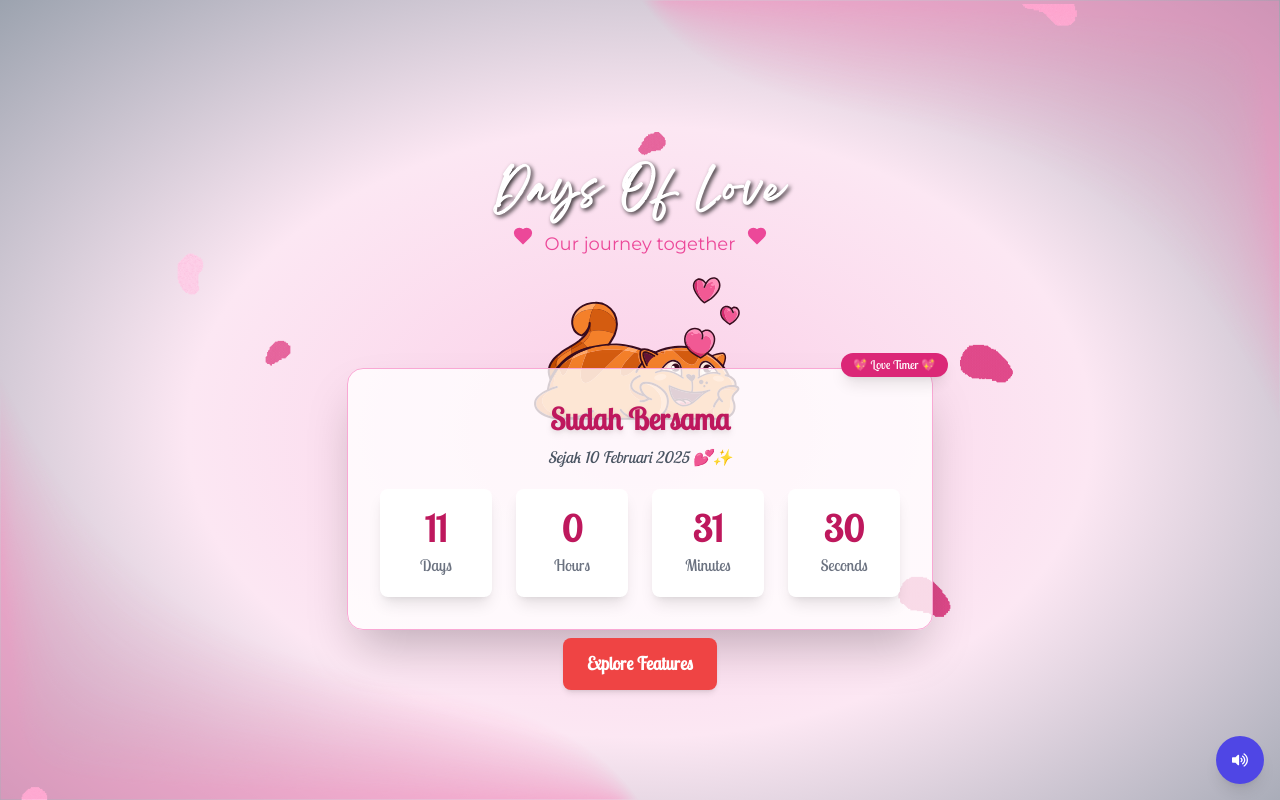
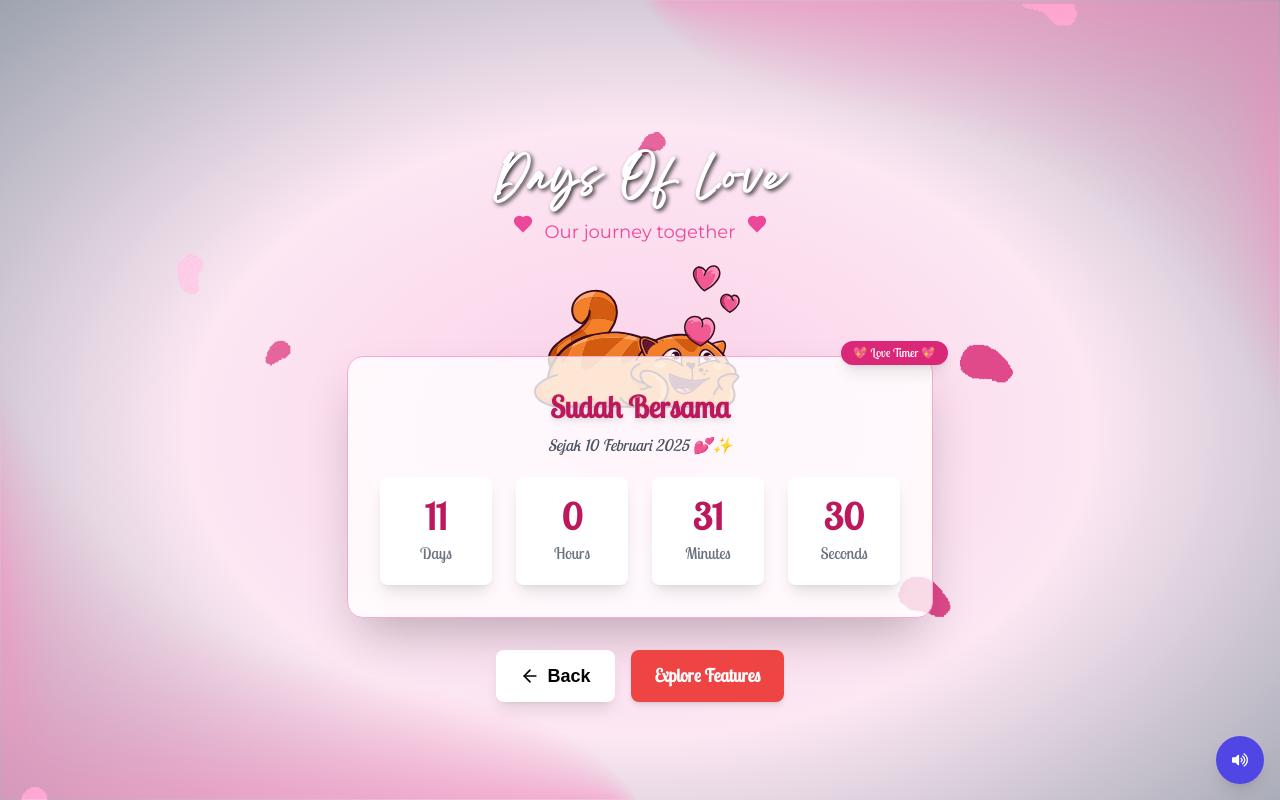
Before and after one commit to giraldi07/valentine-day-react, a React (Vite) app: page /days-of-love in a window 1280 px wide. Built offline with nearby package versions, Linux system fonts and the light colour scheme.

Commit message:
slicing code final

```diff
--- a/src/pages/DaysOfLove.tsx
+++ b/src/pages/DaysOfLove.tsx
@@ -2,7 +2,7 @@ import React, { useState, useEffect } from 'react';
 import { useLocation, useNavigate } from 'react-router-dom';
 import { AnimatePresence, motion } from 'framer-motion';
 import Lottie from 'lottie-react';
-import { Heart } from 'lucide-react';
+import { ArrowLeft, Heart } from 'lucide-react';
 import BgAnimImage2 from '../assets/images/gif/flower.gif';
 import catAnimation from '../assets/lottie-animations/cat.json';
 import FrameSlide from '../components/new-comp/FrameSlide';
@@ -148,21 +148,43 @@ const DaysOfLove: React.FC = () => {
               )}
             </AnimatePresence>
 
+            <div className="flex flex-col sm:flex-row items-center justify-center gap-4 mt-6">
+              {/* Tombol Back */}
+              <motion.button
+                whileHover={{ scale: 1.1, rotate: -3 }}
+                whileTap={{ scale: 0.9 }}
+                onClick={() => {
+                  playClickSound();
+                  setShowCard(false);
+                  setTimeout(() => {
+                    navigate(-1);
+                  }, 800);
+                }}
+                className="px-4 sm:px-6 py-2 sm:py-3 flex items-center gap-2 bg-white text-black font-medium sm:font-semibold text-base sm:text-lg rounded-lg shadow-lg hover:bg-gray-200 transition-all duration-300 w-fit z-40"
+                style={{ fontFamily: 'Poppins, sans-serif' }}
+              >
+                <ArrowLeft size={20} />
+                Back
+              </motion.button>
+
+              {/* Tombol Explore Features */}
               <motion.button
                 whileHover={{ scale: 1.05 }}
                 whileTap={{ scale: 0.95 }}
                 onClick={() => {
                   playClickSound();
-                setShowCard(false); // Sembunyikan kartu terlebih dahulu
+                  setShowCard(false);
                   setTimeout(() => {
-                  navigate('/features', { state: { date: startDate } }); // Pindah halaman setelah animasi selesai
-                }, 1000); // Sesuaikan dengan durasi animasi exit
+                    navigate('/features', { state: { date: startDate } });
+                  }, 1000);
                 }}
                 className="px-4 sm:px-6 py-2 sm:py-3 bg-red-500 text-white font-medium sm:font-semibold text-base sm:text-lg rounded-lg shadow-md hover:bg-orange-700 transition-all duration-300 w-fit z-40"
                 style={{ fontFamily: 'Lobster Two, cursive' }}
               >
                 Explore Features
               </motion.button>
+            </div>
+
 
           </div>
         </motion.div>
--- a/src/pages/Features.tsx
+++ b/src/pages/Features.tsx
@@ -10,6 +10,7 @@ import Frame2Left from '../assets/images/frame2-left.svg'; // Import frame kiri
 import Frame2Right from '../assets/images/frame2-right.svg';
 import clickSound from '../assets/audio/tap.mp3'; // Import file suara
 import { useMediaQuery } from 'react-responsive';
+import { ArrowLeft } from 'lucide-react';
 
 const Features: React.FC = () => {
   const navigate = useNavigate();
@@ -31,6 +32,12 @@ const Features: React.FC = () => {
   const playClickSound = () => {
     const audio = new Audio(clickSound);
     audio.play();
+  };
+
+  // Fungsi untuk kembali ke halaman sebelumnya
+  const handleBack = () => {
+    playClickSound(); // Memutar suara saat tombol kembali ditekan
+    navigate(-1); // Kembali ke halaman sebelumnya
   };
 
   // Konversi string tanggal ke objek Date
@@ -124,7 +131,7 @@ const Features: React.FC = () => {
             className="w-full h-full object-cover"
           />
           {/* Overlay Semi-Transparan */}
-          <div className="absolute inset-0 bg-black bg-opacity-10"></div>
+          <div className="absolute inset-0 bg-black pointer-events-none bg-opacity-10"></div>
         </motion.div>
 
         {/* Overlay Blur */}
@@ -133,10 +140,11 @@ const Features: React.FC = () => {
             initial={{ opacity: 0 }}
             animate={{ opacity: 1 }}
             exit={{ opacity: 0 }}
-            className="fixed inset-0 bg-black bg-opacity-30 backdrop-blur-sm z-20"
+            className="fixed inset-0 bg-black bg-opacity-30 backdrop-blur-sm z-20 pointer-events-none"
             onClick={toggleFeatures}
           />
         )}
+
 
         <div className="relative max-w-4xl mx-auto mt-10 pt-8">
 
@@ -222,6 +230,24 @@ const Features: React.FC = () => {
             />
           </motion.div>
 
+          {/* Tombol Back */}
+          <div className="flex justify-center mt-6 z-50 relative">
+            <motion.button
+              onClick={handleBack}
+              whileHover={{ scale: 1.1, rotate: -3 }}
+              whileTap={{ scale: 0.9 }}
+              className="bg-white text-gray-800 px-4 py-2 rounded-lg shadow-lg
+                        hover:bg-gray-100 transition-colors flex items-center gap-2 group"
+            >
+              <ArrowLeft
+                size={20}
+                className="transition-transform duration-300 group-hover:-translate-x-1"
+              />
+              Back
+            </motion.button>
+          </div>
+
+
         </div>
       </div>
     </PageTransition>
```
Lines whose indentation alone changed are shown as unchanged.
